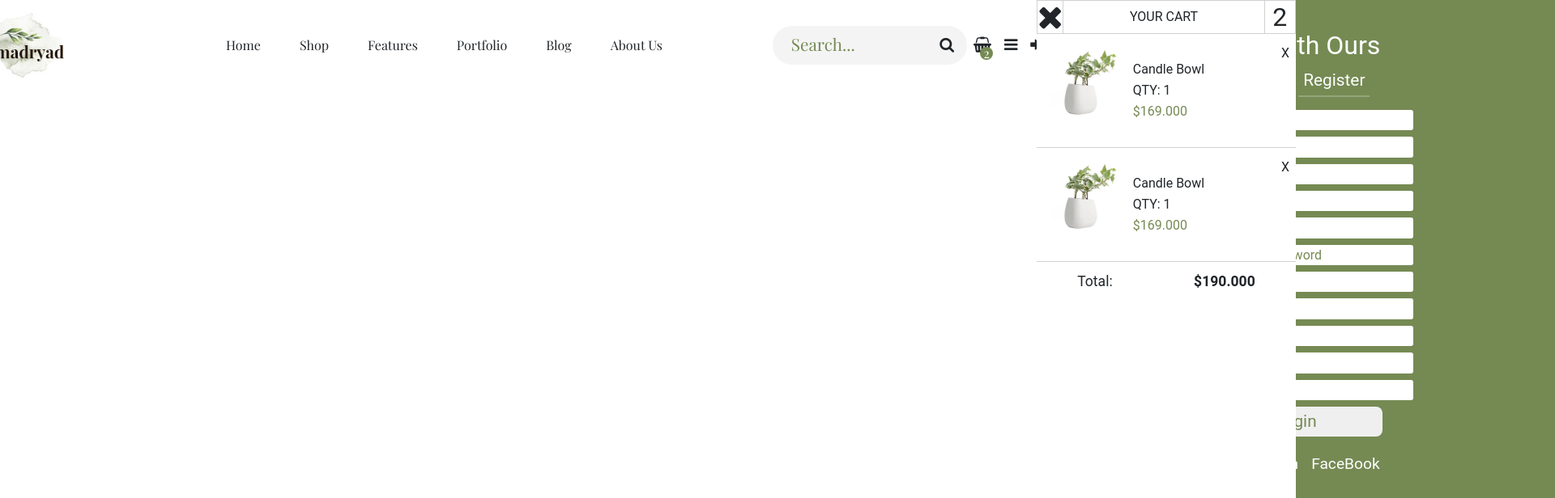
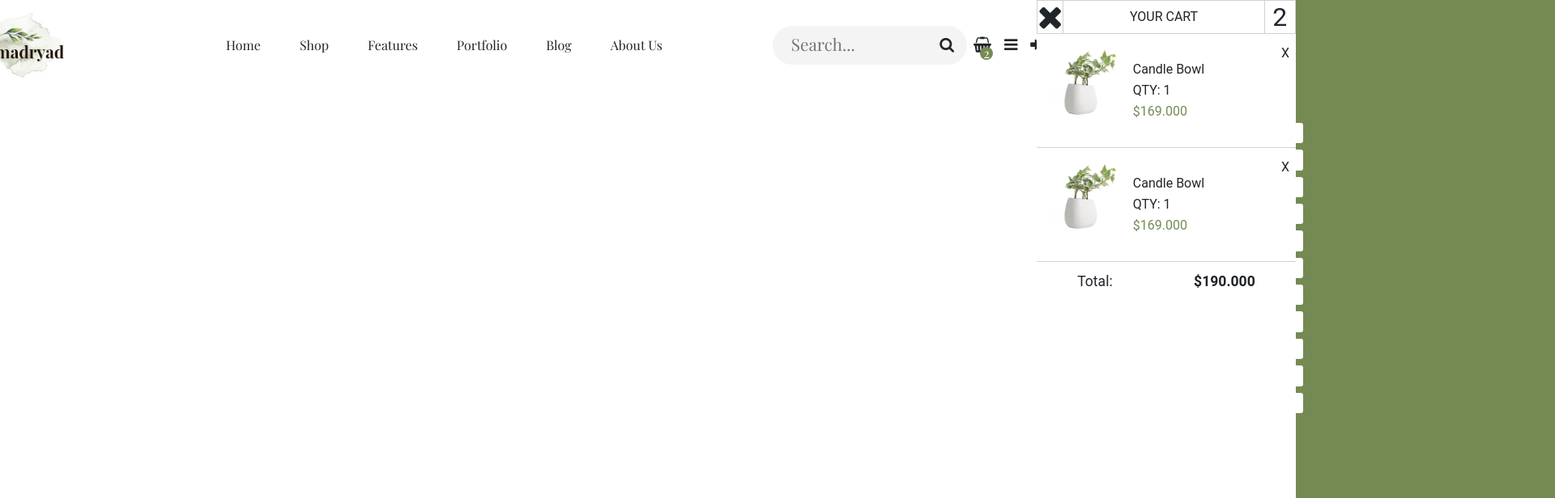
Before and after one commit to hoangcn1998/bonsai_ecommerce, a React (Create React App) app: page /Register in a window 1280 px wide. Shown: the top 616 px of the page at 81% size, 1920 px wide, since content can reach past the window. Built offline with nearby package versions, Linux system fonts and the light colour scheme; a web font is replaced by a local one.

Commit message:
Validate Form Register

```diff
--- a/package.json
+++ b/package.json
@@ -12,6 +12,7 @@
     "react": "^17.0.2",
     "react-bootstrap": "^1.6.1",
     "react-dom": "^17.0.2",
+    "react-hook-form": "^7.10.0",
     "react-redux": "^7.2.4",
     "react-router-dom": "^5.2.0",
     "react-scripts": "4.0.3",
--- a/src/components/Customer/Header/Headers.jsx
+++ b/src/components/Customer/Header/Headers.jsx
@@ -1,6 +1,7 @@
 import PropTypes from "prop-types";
 import React, { useState } from "react";
 import logo from '../../../assests/images/logo-header.jpeg';
+import NavMenu from "./NavMenu/NavMenu";
 import ModalCart from "./Modal/Cart/Cart";
 import ModalMenu from "./Modal/Menu/Menu";
 import LoginRegister from "./Modal/Login/register/LoginRegister";
@@ -37,14 +38,7 @@ function Header(props) {
       <div className={showMenu ? "menu__overlay" : ""} onClick={onToggleMenu}></div>
       <div className={showSignIn ? "signin__overlay" : ""} onClick={onToggleSignIn}></div>
       <img src={logo} alt="Logo Header" className="header__logo" />
-      <ul className="header__menu">
-        <li className="header__menu--item">Home</li>
-        <li className="header__menu--item">Shop</li>
-        <li className="header__menu--item">Features</li>
-        <li className="header__menu--item">Portfolio</li>
-        <li className="header__menu--item">Blog</li>
-        <li className="header__menu--item">About Us</li>
-      </ul>
+      <NavMenu></NavMenu>
       <div className="header-group">
         <span>
           <input type="text" className="header-group__search" placeholder="&nbsp;&nbsp;&nbsp;&nbsp;Search..." />
--- a/src/components/Customer/Header/Modal/Cart/Cart.jsx
+++ b/src/components/Customer/Header/Modal/Cart/Cart.jsx
@@ -15,8 +15,8 @@ ModalCart.defaultProps = {
 
 
 function ModalCart(props) {
+
   const { showCart, onToggleCart } = props;
-  console.log(onToggleCart)
 
   function setStyle() {
     if (showCart) {
--- a/src/components/Customer/Header/Modal/Login/page/FormLogin.jsx
+++ b/src/components/Customer/Header/Modal/Login/page/FormLogin.jsx
@@ -1,10 +1,30 @@
 import React from 'react';
+import { useForm } from "react-hook-form";
 
 const FormLogin = () => {
+
+    const { register, handleSubmit, formState: { errors }, reset } = useForm();
+
+    const onSubmit = data => {
+        console.log(data)
+        reset({ example: "", exampleRequired: "" });
+    };
+
     return (
-        <form className="form__login">
-            <input type="text" placeholder="Email or phone number"/><br/>
-            <input type="text" placeholder="Password"/><br/>
+        <form className="form form__login"
+         onSubmit={handleSubmit(onSubmit)}
+         >
+            <input type="text" placeholder="Phone number"
+                {...register( 'PhoneNumber', {required: true, pattern: /(84|0[3|5|7|8|9])+([0-9]{8})\b/g })}
+            />
+            {errors.PhoneNumber && <span>Please enter valid data !</span>}<br/>
+
+            <input type="password" placeholder="Password"
+                {...register( 'Password', {required: true})}
+            />
+            {errors.Password && <span>Please enter valid data !</span>}<br/>
+
+            <button type="submit" className="button__submit">Login</button><br/>
         </form>
     );
 };
--- a/src/components/Customer/Header/Modal/Login/page/FormRegister.jsx
+++ b/src/components/Customer/Header/Modal/Login/page/FormRegister.jsx
@@ -1,19 +1,81 @@
 import React from 'react';
+import { useForm } from "react-hook-form";
 
 const FormRegister = () => {
+
+    const { register, handleSubmit, formState: { errors }, reset, watch } = useForm();
+
+    const password = watch("password", "");
+
+    function onSubmit (data) {
+        console.log(data)
+        reset({ example: "", exampleRequired: "" });
+    }
+
     return (
-        <form className="form__register">
-            <input type="text" placeholder="First Name"/><br/>
-            <input type="text" placeholder="Last Name"/><br/>
-            <input type="text" placeholder="Email"/><br/>
-            <input type="text" placeholder="Phone"/><br/>
-            <input type="text" placeholder="Password"/><br/>
-            <input type="text" placeholder="Retype Password"/><br/>
-            <input type="text" placeholder="Birth Day"/><br/>
-            <input type="text" placeholder="Sex"/><br/>
-            <input type="text" placeholder="Address"/><br/>
-            <input type="text" placeholder="District"/><br/>
-            <input type="text" placeholder="City"/><br/>
+        <form className="form form__register"
+            onSubmit={(e) => e.preventDefault()}
+        >
+
+            <input type="text" placeholder="First Name"
+            {...register( 'FirstName', {required: true, maxLength: 10})}
+            />
+             {errors.FirstName && <span>Please enter valid data !</span>}<br/>
+
+            <input type="text" placeholder="Last Name"
+            {...register( 'LastName', {required: true, maxLength: 10})}
+            />
+             {errors.LastName && <span>Please enter valid data !</span>}<br/>
+
+            <input type="text" placeholder="Email"
+             {...register( 'Email', {required: true, pattern: /^[\w-\.]+@([\w-]+\.)+[\w-]{2,4}$/g})}
+            />
+             {errors.Email && <span>Please enter valid data !</span>}<br/>
+
+            <input type="text" placeholder="Phone"
+             {...register( 'Phone', {required: true, pattern: /(84|0[3|5|7|8|9])+([0-9]{8})\b/g})}
+            />
+            {errors.Phone && <span>Please enter valid data !</span>}<br/>
+
+            <input type="password" placeholder="Password"
+              {...register( 'password', {required: true, pattern: /^(?=.*[A-Za-z])(?=.*\d)(?=.*[@$!%*#?&])[A-Za-z\d@$!%*#?&]{8,}$/g})}
+            />
+            {errors.password?.type === 'required' && <span>Please enter valid data !</span>}
+            {errors.password?.type === 'pattern' && <span>least 8 characters: letter, number, special characters!</span>}<br/>
+
+            <input type="password" placeholder="Retype Password"
+             {...register( 'RetypePassword', {required: true,
+                 validate: value => value === password || "The passwords do not match"
+            })}
+            />
+            {errors.RetypePassword?.type === 'required' && <span>Please enter valid data !</span>}
+            {errors.RetypePassword?.type === 'validate' && <span>The passwords do not match! </span>}<br/>
+
+            <input type="text" placeholder="Birth Day"
+            {...register( 'BirthDay', {required: true})}
+            />
+            {errors.BirthDay && <span>Please enter valid data !</span>}<br/>
+
+            <input type="text" placeholder="Sex"
+            {...register( 'Sex', {required: true})}
+            />
+            {errors.Sex && <span>Please enter valid data !</span>}<br/>
+
+            <input type="text" placeholder="Address"
+            {...register( 'Address', {required: true})}
+            />
+            {errors.Address && <span>Please enter valid data !</span>}<br/>
+
+            <input type="text" placeholder="District"
+            {...register( 'District', {required: true})}/>
+            {errors.District && <span>Please enter valid data !</span>}<br/>
+
+            <input type="text" placeholder="City"
+            {...register( 'City', {required: true})}
+            />
+            {errors.City && <span>Please enter valid data !</span>}<br/>
+
+            <button type="submit" className="button__submit" onClick={handleSubmit(onSubmit)}>Login</button><br></br>
             </form>
     );
 };
--- a/src/components/Customer/Header/Modal/Login/register/LoginRegister.jsx
+++ b/src/components/Customer/Header/Modal/Login/register/LoginRegister.jsx
@@ -6,8 +6,6 @@ import {BrowserRouter as Router, Switch, Route, Link} from "react-router-dom";
 const LoginRegister = (prop) => {
 
     const { showSignIn, onToggleSignIn } = prop;
-    console.log(showSignIn)
-    console.log(onToggleSignIn)
 
     function setStyle() {
       if (showSignIn) {
@@ -43,7 +41,6 @@ const LoginRegister = (prop) => {
                     </Link>
                 </div>
                 <ContentPage></ContentPage>
-                <button type="button" className="button__submit">Login</button><br></br>
                 <div className="login__faceBook">Or login with<a href="#">FaceBook</a></div>
            </div>
         </div>
--- a/src/components/Customer/Header/Modal/Login/register/style.scss
+++ b/src/components/Customer/Header/Modal/Login/register/style.scss
@@ -11,44 +11,43 @@
     font-family: 'Roboto', sans-serif;
     background-color: #758A53;
     height: 100%;
-    width: 50%;
+    width: 60%;
     bottom: 0;
 
     z-index: 2;
     transform: translateX(100%);
-}
 
-.form__signin--close {
+    &--close {
         font-size: 2.5rem;
         cursor: pointer;
     }
 
-.form__signin--title {
+    &--title {
+        width: 80%;
+        align-self: flex-start;
         font-size: 2rem;
-    margin-bottom: 1rem;
-    text-align: center;
+        margin: 0 auto 1rem;
+    }
 }
 
 
 .form__content {
+
     display: flex;
     flex-direction: column;
     justify-content: center;
-    align-items: center;
-}
+    align-items: flex-start;
+    margin: 0 auto;
 
-
-
-// // ----------------------------------
+    width: 80%;
 
     .button__group {
         display: flex;
         justify-content: space-around;
         margin-bottom: 1rem;
         width: 33.5%;
-}
 
-.button__group--login, .button__group--register {
+        &--login, &--register {
             background-color:  #758A53 ;
             color: white;
             font-size: 1.3rem;
@@ -57,41 +56,54 @@
             border-bottom: 2px solid rgba(255, 255, 255, 0.226) ;
         }
 
-.button__group--login:hover, .button__group--register:hover, .button__group--login:active, .button__group--register:active  {
+        &--login:hover, &--register:hover,
+        &--login:active, &--register:active {
             font-weight: 600;
             cursor: pointer;
             transition: all 0.3s;
             border-bottom: 2px solid rgb(255, 255, 255)
         }
-
-// // ----------input form Login------------------------
-
-.form__login {
-    width: 33.5%;
     }
 
-.form__login > input {
+    .form {
+
+        margin-top: 1rem;
+
+        &__login {
+
+            input {
                 padding: .6rem 1rem;
                 margin-bottom: .5rem;
                 border-radius: 3px;
                 border: none;
             }
+        }
 
-// --------- input form register-------------------
+        &__register {
 
-.form__register {
-    width: 33.5%;
-}
-.form__register > input {
+            input {
                 padding: .2rem 1rem;
                 margin-bottom: .5rem;
                 border-radius: 3px;
                 border: none;
             }
+        }
+
+        .button__submit {
+            width: 14rem;
+            display: block;
+            margin: 1rem 0 ;
+            color:  #758A53;
+            font-size: 1.3rem;
+            padding: .5rem 1rem;
+
+            border: none;
+            border-radius: 8px;
+        }
 
         input {
+
             color: #758A53 ;
-}
 
             input::placeholder {
                 color: #758A53;
@@ -100,40 +112,28 @@ input::placeholder {
             input:focus {
                 outline: none;
             }
-
-// --------------- -----------------------------
-
-.button__submit {
-    width: 33.5%;
-    color:  #758A53;
-    font-size: 1.3rem;
-    padding: .5rem 1rem;
-    margin-bottom: .5rem;
-
-    border: none;
-    border-radius: 8px;
         }
 
-.button__submit:hover, .button__submit:active {
-    font-weight: 600;
-    transition: all 0.3s
+        span {
+            padding-left: 1rem;
+        }
     }
 
-// // ---------------------------------------------
+    .login__faceBook {
 
-.login__faceBook {
         font-size: 1.2rem;
-}
 
-.login__faceBook > a {
+        a {
             padding-left: 1rem;
             color: white;
             text-decoration: none;
         }
 
-.login__faceBook > a:hover, .login__faceBook > a:active {
+        a:hover, a:active {
             font-weight: bold;
             transition: all 0.3s;
             text-decoration: none;
             color: rgba(0, 0, 255, 0.692);
         }
+    }
+}
--- /dev/null
+++ b/src/components/Customer/Header/NavMenu/NavMenu.jsx
@@ -0,0 +1,16 @@
+import React from 'react';
+
+const NavMenu = () => {
+    return (
+        <ul className="header__menu">
+            <li className="header__menu--item">Home</li>
+            <li className="header__menu--item">Shop</li>
+            <li className="header__menu--item">Features</li>
+            <li className="header__menu--item">Portfolio</li>
+            <li className="header__menu--item">Blog</li>
+            <li className="header__menu--item">About Us</li>
+        </ul>
+    );
+};
+
+export default NavMenu;
```
Also changed, not shown: 1 other file (tests, documents, lock files or other folders). Lines whose indentation alone changed are shown as unchanged.
